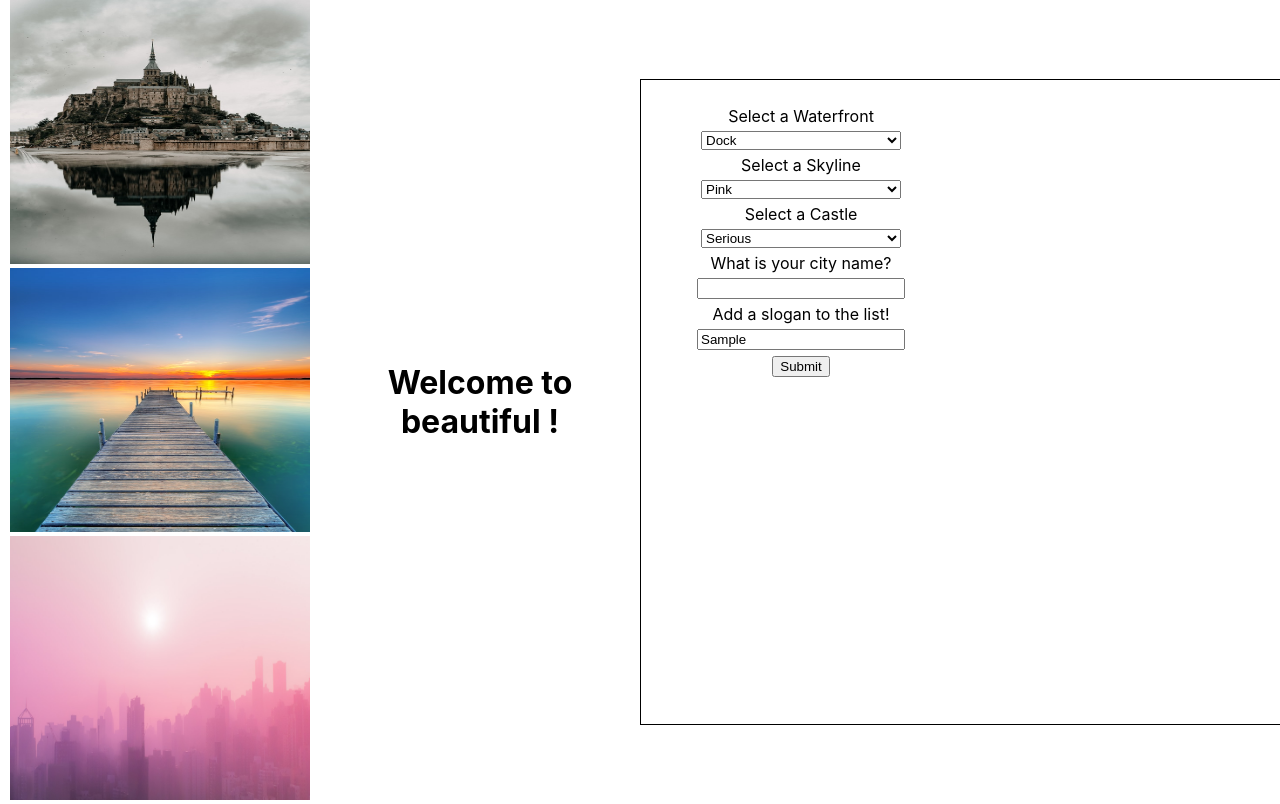
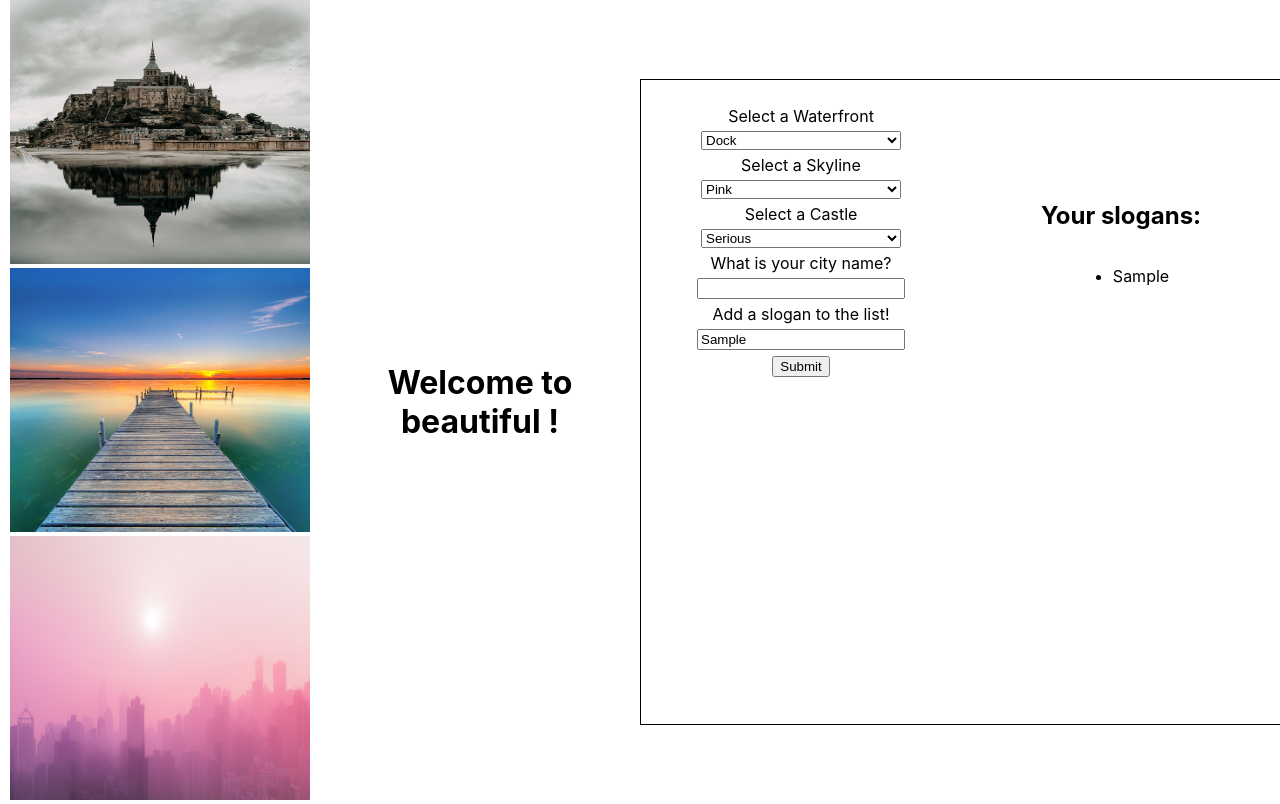
Before and after one commit to amanda-hecht89/city-builder, a React (Create React App) app: page / in a window 1280 px wide. Both pictures are taken after typing "Sample" into the empty fields and a click on the button "Submit". Built offline with nearby package versions, Linux system fonts and the light colour scheme.

Commit message:
katie help

```diff
--- a/src/App.js
+++ b/src/App.js
@@ -17,13 +17,9 @@ function App() {
   // you'll need to track a city name, which starts as the city name of your choice.
   const [cityName, setCityName] = useState('');
   // finally, you'll need an array of slogans, which could start out as ['The City of Excellence'] for example
-  const [slogans, setSlogans] = useState('');
-  const [sloganInForm, setSloganInForm] = useState('');
+  const [slogans, setSlogans] = useState([]);
 
-  function handleSubmit(e) {
-    e.preventDefault();
-    setSlogans([...slogans]);
-  }
+
 
   return (
     <div className="App">
@@ -42,11 +38,13 @@ function App() {
           <SkylineDropdown setSkylineId={setSkylineId} />
           <CastleDropdown setCastleId={setCastleId} />
           <CityNameInput setCityName={setCityName} />
-          <SloganForm handleSubmit={handleSubmit} setSloganInForm={setSloganInForm} sloganInForm={sloganInForm} />
+          <SloganForm setSlogans={setSlogans} slogans={slogans} />
         </section>
+        <SloganList slogans={slogans}/>
         {/* here, the SloganForm component takes in the setSlogans state handler function and the slogans array that live in state */}
         {/* here, the SloganList component takes the array of slogans that lives in state */}
       </div>
+
     </div>
   );
 }
--- a/src/Slogan.js
+++ b/src/Slogan.js
@@ -1,9 +1,14 @@
 import React from 'react';
 
-export default function Slogan(props) {
+export default function Slogan({ slogan, key }) {
   return (
-    <div className='slogan'>
+    <li key={key} className='slogan'>
       {/* this component takes in a slogan as a prop. Render it out here however you like */}
-    </div>
+      {
+        slogan
+      }
+
+
+    </li>
   );
 }
--- a/src/SloganForm.js
+++ b/src/SloganForm.js
@@ -1,16 +1,20 @@
 import { useState } from 'react';
 
-export default function SloganForm({ handleSubmit, setSloganInForm, sloganInForm }) {
+export default function SloganForm({ setSlogans, slogans }) {
   // React forms are a pain!
   // Track the sloganInput form state with a useState hook
+  const [sloganInForm, setSloganInForm] = useState('');
 
+  function handleSubmit(e) {
+    e.preventDefault();
+    setSlogans([...slogans, sloganInForm]);
+  }
 
 
     // This component takes in a prop called setSlogans, which is a function that takes in an array of slogans.
     // Also, this component also takes in a prop called slogans, which is an arry of strings. //// On submit call the setSlogans state with a new array that is a copy of the old array with the new slogan immutably added to the end
 
     // set the sloganInput form state to an empty string to reset the form
-
 
   return (
     <section>
--- a/src/SloganList.js
+++ b/src/SloganList.js
@@ -1,16 +1,18 @@
 import React from 'react';
+import Slogan from './Slogan';
 
-export default function SloganList(props) {
+export default function SloganList({ slogans }) {
   return (
     <section>
       <h2>Your slogans:</h2>
-      {/* This kind of component should be familiar by now. It takes in (as props) an array of slogans */}
-      {/* Then map over those slogans and for each slogan, render a Slogan component. Supply a key and a slogan as props to each Slogan component */}
       <ul>
         {
-          slogans.map((slogan, i) => <li key={slogan + i}>{slogan}</li>)
+          slogans.map((slogan, i) => <Slogan key={slogan + i} slogan={slogan} />)
         }
       </ul>
     </section>
   );
 }
+
+{/* This kind of component should be familiar by now. It takes in (as props) an array of slogans */}
+{/* Then map over those slogans and for each slogan, render a Slogan component. Supply a key and a slogan as props to each Slogan component */}
```
